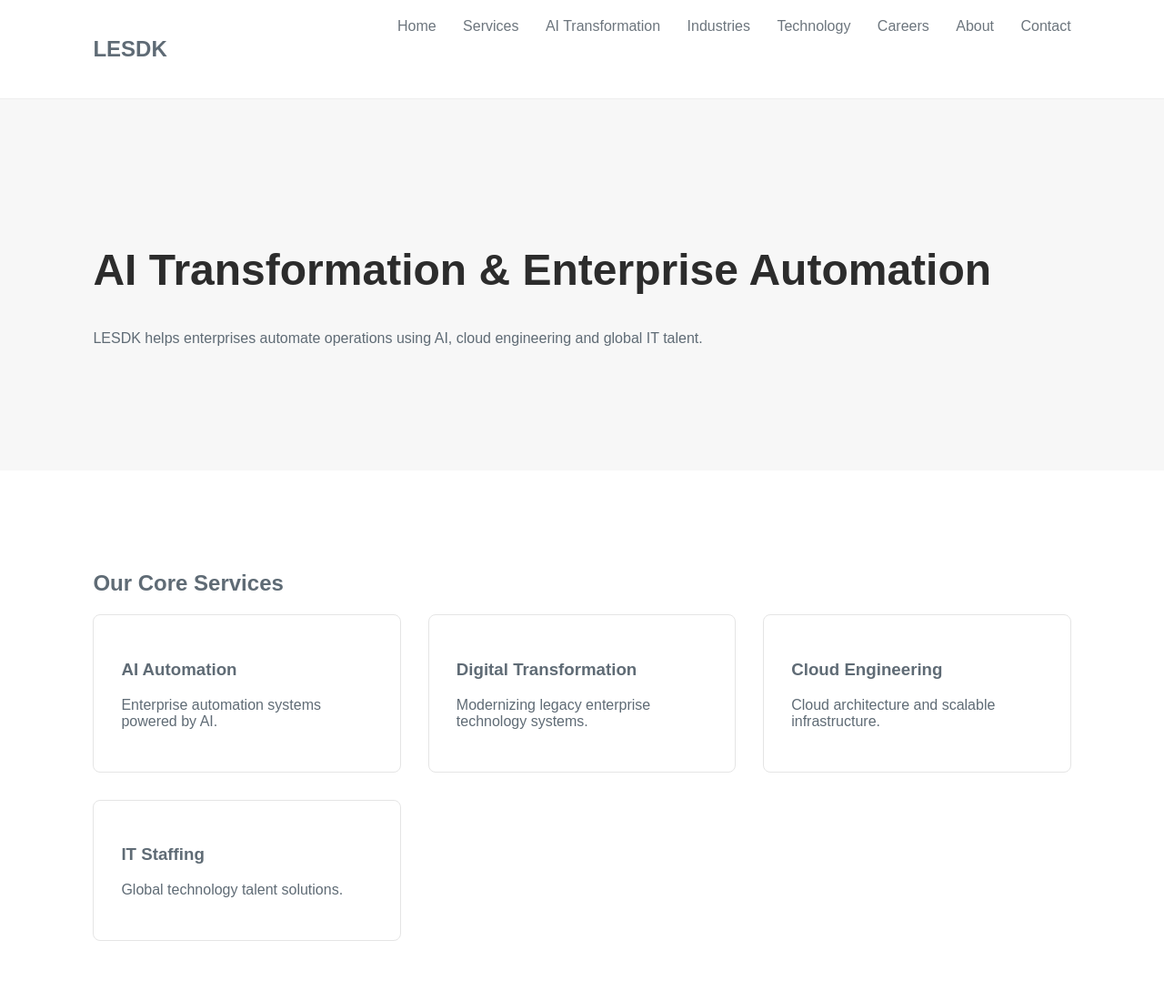
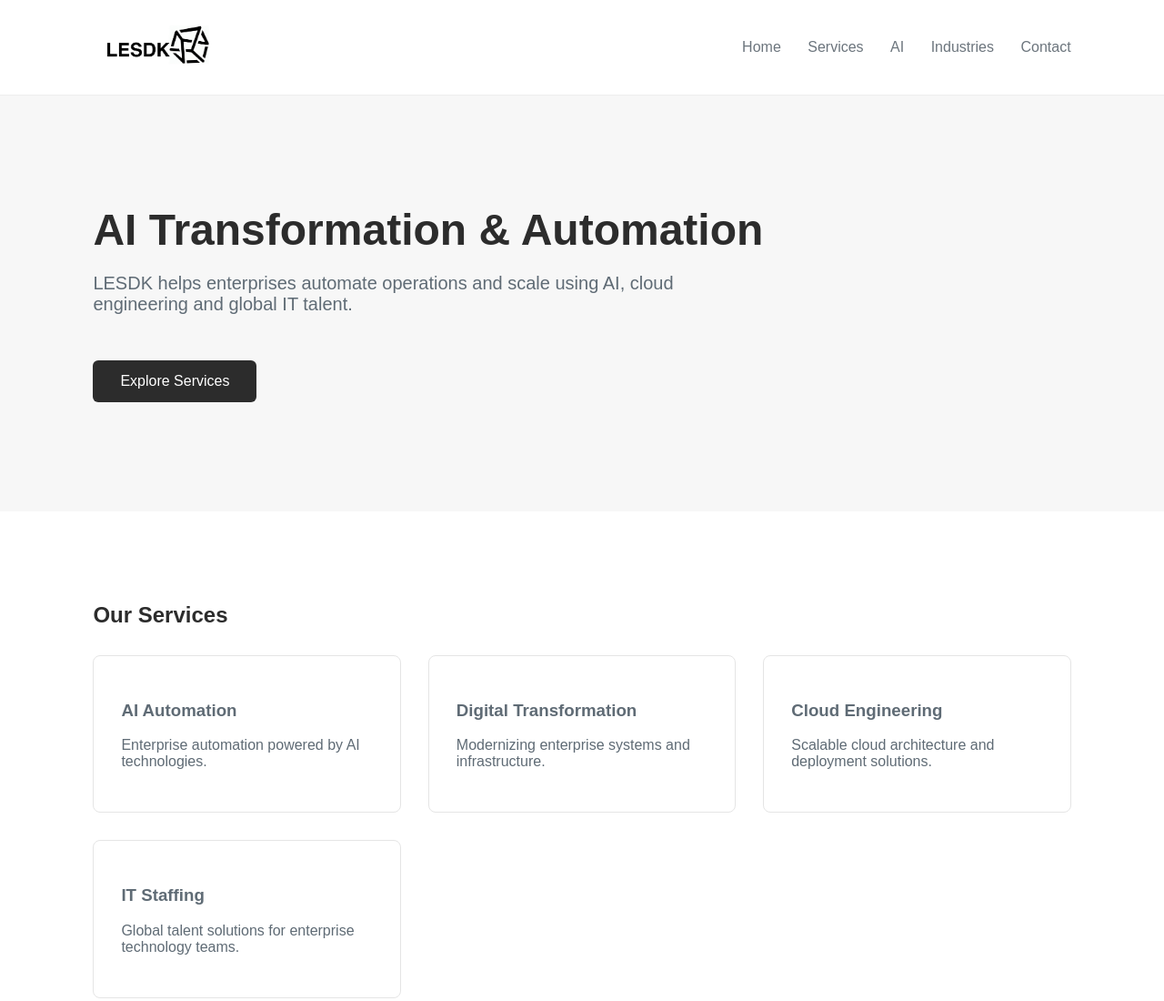
Before and after one commit to Poisonevv/lesdkk, a plain HTML site: page index.html in a window 1280 px wide. Shown: the top 1100 px of the page at 91% size. Drawn offline with Linux system fonts and the light colour scheme.

Commit message:
Update index.html

```diff
--- a/index.html
+++ b/index.html
@@ -1,51 +1,173 @@
-
 <!DOCTYPE html>
 <html>
 <head>
-<meta charset="UTF-8">
-<title>LESDK | AI Transformation Consulting</title>
+<title>LESDK</title>
+
 <style>
-body{font-family:Arial;margin:0;background:white;color:#5f6b75;}
-header{display:flex;justify-content:space-between;padding:20px 8%;border-bottom:1px solid #eee;background:white;}
-nav a{margin-left:25px;text-decoration:none;color:#6c757d;font-weight:500;}
-.hero{padding:120px 8%;background:#f7f7f7;}
-.hero h1{font-size:48px;color:#2c2c2c;}
-.section{padding:90px 8%;}
-.grid{display:grid;grid-template-columns:repeat(auto-fit,minmax(250px,1fr));gap:30px;}
-.card{border:1px solid #e5e5e5;padding:30px;border-radius:8px;background:white;}
-footer{background:#f5f5f5;padding:40px;text-align:center;}
+
+body{
+margin:0;
+font-family:Arial, Helvetica, sans-serif;
+background:white;
+color:#5f6b75;
+}
+
+/* HEADER */
+header{
+display:flex;
+justify-content:space-between;
+align-items:center;
+padding:20px 8%;
+background:white;
+border-bottom:1px solid #eee;
+position:sticky;
+top:0;
+}
+
+/* LOGO */
+.logo img{
+height:60px;
+}
+
+/* NAVIGATION */
+nav a{
+margin-left:25px;
+text-decoration:none;
+color:#6c757d;
+font-weight:500;
+}
+
+nav a:hover{
+color:#000;
+}
+
+/* HERO SECTION */
+.hero{
+padding:120px 8%;
+background:#f7f7f7;
+}
+
+.hero h1{
+font-size:48px;
+color:#2c2c2c;
+margin:0;
+}
+
+.hero p{
+font-size:20px;
+margin-top:20px;
+max-width:700px;
+}
+
+.btn{
+display:inline-block;
+margin-top:30px;
+padding:14px 30px;
+background:#2c2c2c;
+color:white;
+text-decoration:none;
+border-radius:6px;
+}
+
+/* SERVICES */
+.section{
+padding:80px 8%;
+}
+
+.section h2{
+color:#2c2c2c;
+}
+
+.grid{
+display:grid;
+grid-template-columns:repeat(auto-fit,minmax(250px,1fr));
+gap:30px;
+margin-top:30px;
+}
+
+.card{
+border:1px solid #e5e5e5;
+padding:30px;
+border-radius:8px;
+background:white;
+transition:0.3s;
+}
+
+.card:hover{
+transform:translateY(-5px);
+}
+
+/* FOOTER */
+footer{
+background:#f4f4f4;
+padding:40px;
+text-align:center;
+margin-top:50px;
+}
+
 </style>
+
 </head>
+
 <body>
 
 <header>
-<h2>LESDK</h2>
+
+<div class="logo">
+<img src="logo.png" alt="LESDK Logo">
+</div>
+
 <nav>
 <a href="index.html">Home</a>
 <a href="services.html">Services</a>
-<a href="ai-transformation.html">AI Transformation</a>
+<a href="ai.html">AI</a>
 <a href="industries.html">Industries</a>
-<a href="technology.html">Technology</a>
-<a href="careers.html">Careers</a>
-<a href="about.html">About</a>
 <a href="contact.html">Contact</a>
 </nav>
+
 </header>
 
 <section class="hero">
-<h1>AI Transformation & Enterprise Automation</h1>
-<p>LESDK helps enterprises automate operations using AI, cloud engineering and global IT talent.</p>
+
+<h1>AI Transformation & Automation</h1>
+
+<p>
+LESDK helps enterprises automate operations and scale using AI,
+cloud engineering and global IT talent.
+</p>
+
+<a class="btn" href="services.html">Explore Services</a>
+
 </section>
 
 <section class="section">
-<h2>Our Core Services</h2>
+
+<h2>Our Services</h2>
 
 <div class="grid">
-<div class="card"><h3>AI Automation</h3><p>Enterprise automation systems powered by AI.</p></div>
-<div class="card"><h3>Digital Transformation</h3><p>Modernizing legacy enterprise technology systems.</p></div>
-<div class="card"><h3>Cloud Engineering</h3><p>Cloud architecture and scalable infrastructure.</p></div>
-<div class="card"><h3>IT Staffing</h3><p>Global technology talent solutions.</p></div>
+
+<div class="card">
+<h3>AI Automation</h3>
+<p>Enterprise automation powered by AI technologies.</p>
 </div>
+
+<div class="card">
+<h3>Digital Transformation</h3>
+<p>Modernizing enterprise systems and infrastructure.</p>
+</div>
+
+<div class="card">
+<h3>Cloud Engineering</h3>
+<p>Scalable cloud architecture and deployment solutions.</p>
+</div>
+
+<div class="card">
+<h3>IT Staffing</h3>
+<p>Global talent solutions for enterprise technology teams.</p>
+</div>
+
+</div>
+
 </section>
 
 <footer>
```
